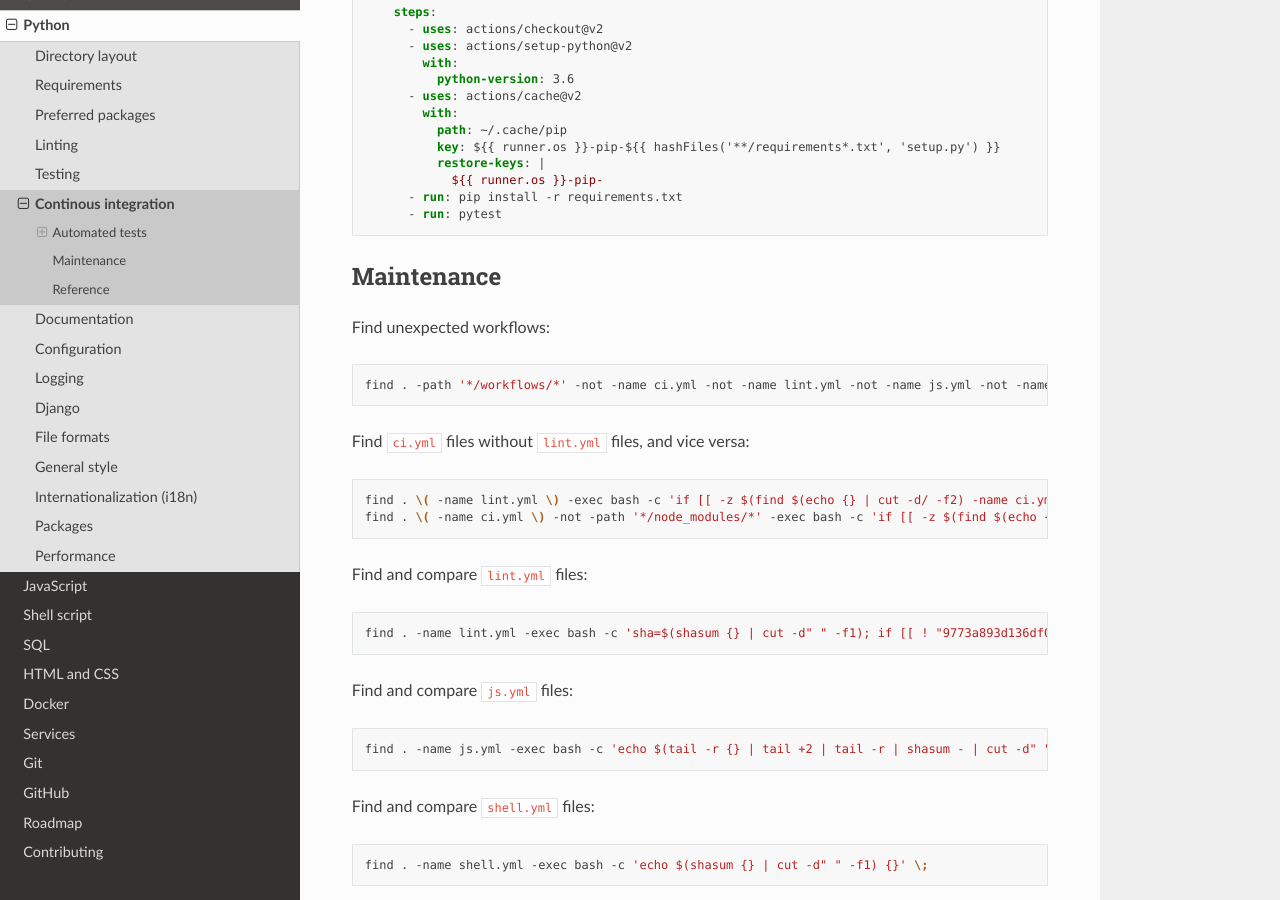
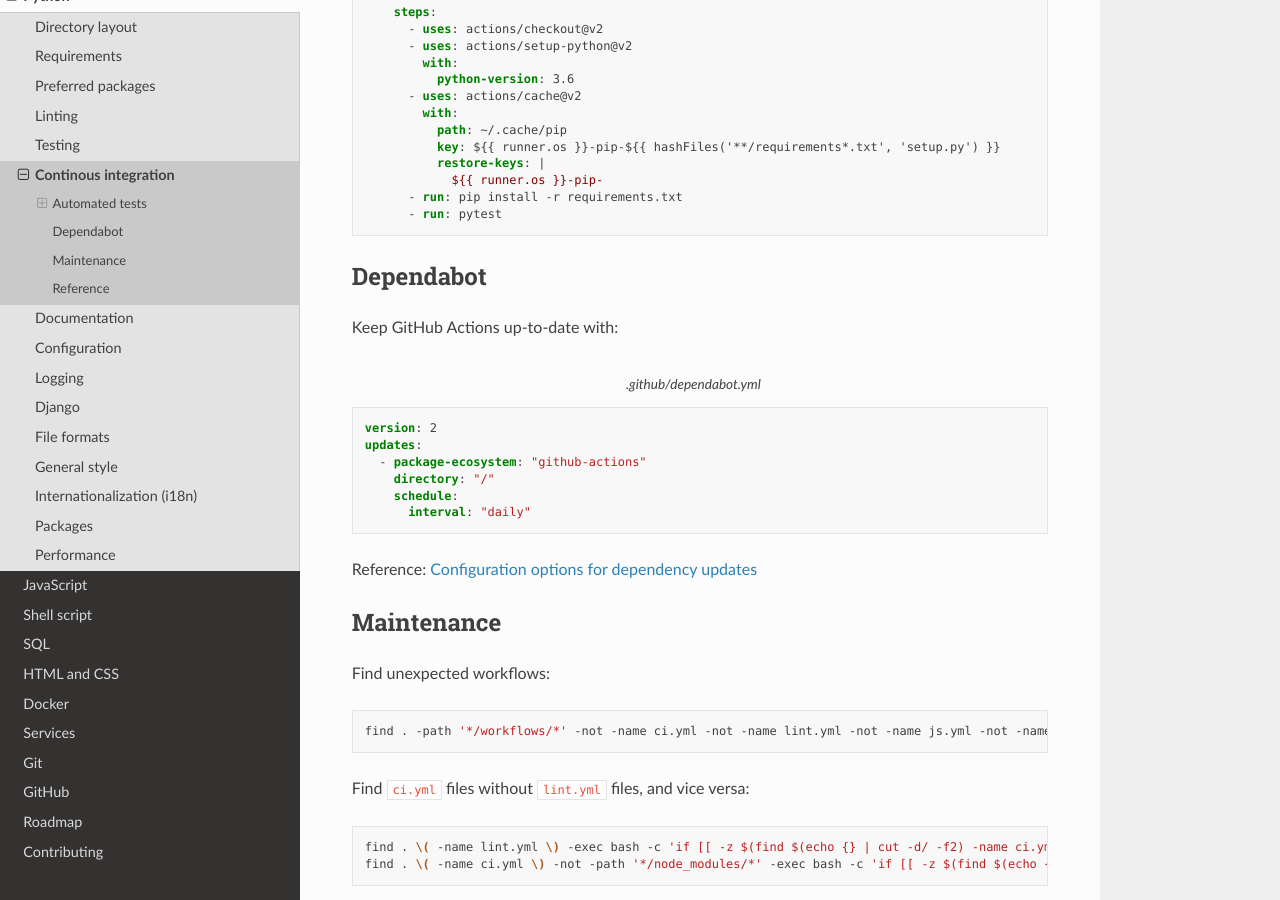
Before and after one commit to open-contracting/software-development-handbook, a Sphinx documentation site: the page built from docs/python/ci.rst, in a window 1280 px wide and 900 px high, scrolled down 5559 px. Built offline with Sphinx 7.4.7 and the Read the Docs theme 2.0.0, drawn with Linux system fonts in a browser that asks for light colours.

Commit message:
python/ci: Add dependabot.yml

```diff
--- a/docs/python/ci.rst
+++ b/docs/python/ci.rst
@@ -177,6 +177,23 @@ For example, the `Extension Registry <https://github.com/open-contracting/extens
 .. literalinclude:: samples/ci/static.yml
    :language: yaml
 
+Dependabot
+----------
+
+Keep GitHub Actions up-to-date with:
+
+.. code-block:: yaml
+   :caption: .github/dependabot.yml
+
+   version: 2
+   updates:
+     - package-ecosystem: "github-actions"
+       directory: "/"
+       schedule:
+         interval: "daily"
+
+Reference: `Configuration options for dependency updates <https://docs.github.com/en/code-security/supply-chain-security/keeping-your-dependencies-updated-automatically/configuration-options-for-dependency-updates>`__
+
 Maintenance
 -----------
 
```
Also changed, not shown: 1 other file.
